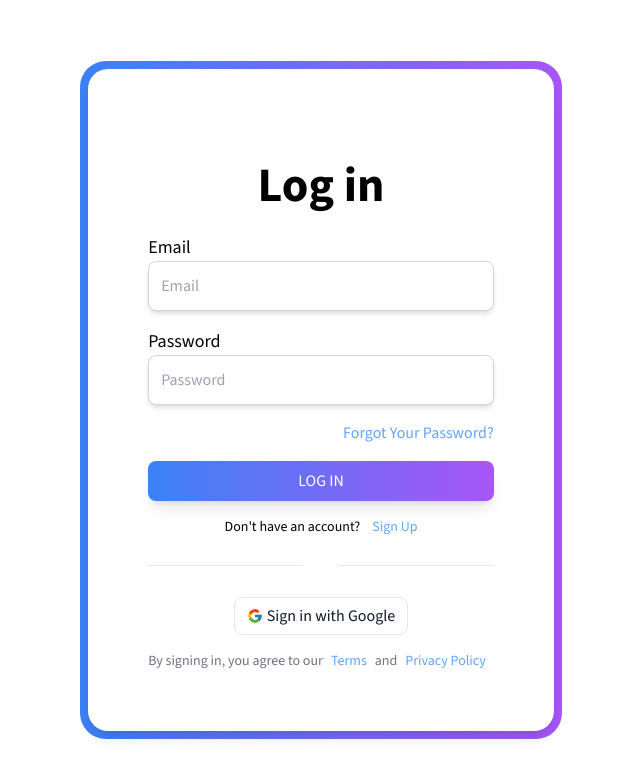
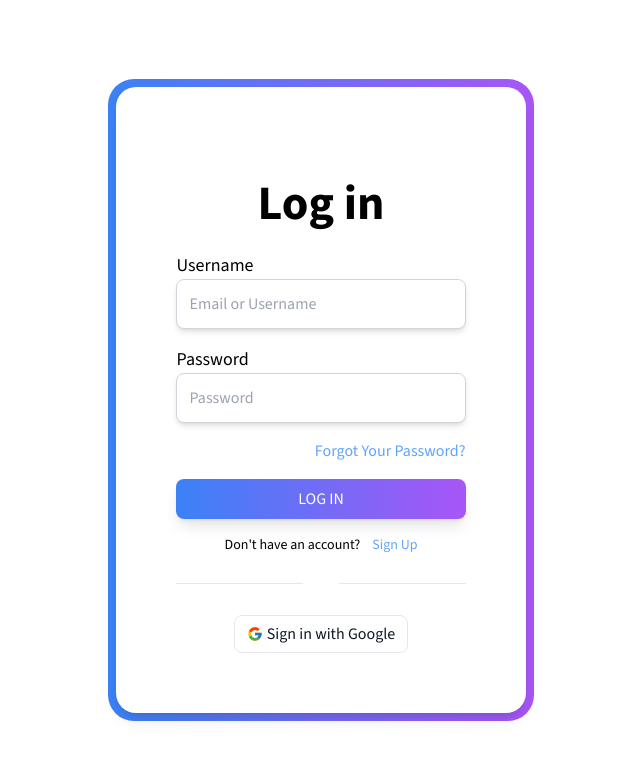
Before and after one commit to Unease08/BuGhar_Frontend, a React (Vite) app: page /login in a window 1280 px wide. Shown: the top 778 px of the page, without its empty margins (319-959 px from the left). Built offline with nearby package versions, Linux system fonts and the light colour scheme.

Commit message:
login authentication completed

```diff
--- a/package.json
+++ b/package.json
@@ -27,6 +27,9 @@
     "@nivo/line": "^0.84.0",
     "@nivo/pie": "^0.84.0",
     "@nivo/stream": "^0.84.0",
+    "axios": "^1.7.2",
+    "formik": "^2.4.6",
+    "qs": "^6.12.3",
     "react": "^18.2.0",
     "react-dom": "^18.2.0",
     "react-just-parallax": "^3.1.16",
@@ -36,6 +39,7 @@
     "yup": "^1.4.0"
   },
   "devDependencies": {
+    "@types/qs": "^6.9.15",
     "@types/react": "^18.2.56",
     "@types/react-dom": "^18.2.19",
     "@types/scroll-lock": "^2.1.3",
--- /dev/null
+++ b/src/library/Api.jsx
@@ -0,0 +1,28 @@
+import axios from "axios";
+import qs from "qs";
+
+// Create an instance of axios with a custom config
+const api = axios.create({
+  baseURL: "http://127.0.0.1:8000/api/v1",
+  headers: {
+    "Content-Type": "application/json", // default content type
+  },
+});
+
+// Interceptor to set the content type to 'x-www-form-urlencoded' when needed
+api.interceptors.request.use(
+  (config) => {
+    if (
+      config.headers["Content-Type"] === "application/x-www-form-urlencoded"
+    ) {
+      config.data = qs.stringify(config.data);
+    }
+    return config;
+  },
+  (error) => {
+    return Promise.reject(error);
+  }
+);
+
+// Export the axios instance to be used in other files
+export default api;
--- a/src/user/components/login/Login.jsx
+++ b/src/user/components/login/Login.jsx
@@ -1,25 +1,50 @@
 import React from "react";
 import { Formik, Form, Field, ErrorMessage } from "formik";
 import * as Yup from "yup";
+import api from "../../../library/Api";
 
 const validationSchema = Yup.object().shape({
-  email: Yup.string()
-    .email("Invalid email format")
-    .required("Email is required"),
+  identifier: Yup.string().required("Email or Username is required"),
   password: Yup.string()
-    .min(8, "Password must be at least 8 characters")
+    .min(6, "Password must be at least 6 characters")
     .required("Password is required"),
 });
 
 const Login = () => {
-  const handleSubmit = (values) => {
-    // Add your login logic here
-    console.log(values);
+  const handleSubmit = async (values, { setSubmitting, setErrors }) => {
+    try {
+      const response = await api.post(
+        "/auth/login",
+        {
+          email: values.identifier.includes("@") ? values.identifier : null,
+          username: !values.identifier.includes("@") ? values.identifier : null,
+          password: values.password,
+        },
+        {
+          headers: {
+            "Content-Type": "application/x-www-form-urlencoded",
+          },
+        }
+      );
+
+      const { access_token, refresh_token, token_type } = response.data;
+
+      // Store tokens in localStorage or any state management solution
+      localStorage.setItem("access_token", access_token);
+      localStorage.setItem("refresh_token", refresh_token);
+      localStorage.setItem("token_type", token_type);
+
+      console.log("Login Successfull");
+    } catch (error) {
+      console.error("Login error:", error);
+      setErrors({ apiError: "Invalid email or password" });
+    }
+    setSubmitting(false);
   };
 
   return (
     <div className="flex font-poppins items-center justify-center">
-      <div className="h-screen w-screen flex justify-center items-center">
+      <div className="h-screen w-screen flex justify-center items-center dark:bg-gray-900">
         <div className="grid gap-8">
           <div
             id="back-div"
@@ -30,28 +55,28 @@ const Login = () => {
                 Log in
               </h1>
               <Formik
-                initialValues={{ email: "", password: "" }}
+                initialValues={{ identifier: "", password: "" }}
                 validationSchema={validationSchema}
                 onSubmit={handleSubmit}
               >
-                {({ handleSubmit }) => (
-                  <Form onSubmit={handleSubmit} className="space-y-4">
+                {({ isSubmitting, errors }) => (
+                  <Form className="space-y-4">
                     <div>
                       <label
-                        htmlFor="email"
+                        htmlFor="identifier"
                         className="mb-2 dark:text-gray-400 text-lg"
                       >
-                        Email
+                        Username
                       </label>
                       <Field
-                        id="email"
-                        name="email"
-                        type="email"
+                        id="identifier"
+                        name="identifier"
+                        type="text"
                         className="border p-3 dark:bg-indigo-700 dark:text-gray-300 dark:border-gray-700 shadow-md placeholder:text-base focus:scale-105 ease-in-out duration-300 border-gray-300 rounded-lg w-full"
-                        placeholder="Email"
+                        placeholder="Email or Username"
                       />
                       <ErrorMessage
-                        name="email"
+                        name="identifier"
                         component="div"
                         className="text-red-500 text-sm mt-2"
                       />
@@ -76,6 +101,11 @@ const Login = () => {
                         className="text-red-500 text-sm mt-2"
                       />
                     </div>
+                    {errors.apiError && (
+                      <div className="text-red-500 text-sm mt-2">
+                        {errors.apiError}
+                      </div>
+                    )}
                     <div className="mb-4 text-right">
                       <a
                         className="group text-blue-400 transition-all duration-100 ease-in-out"
@@ -89,8 +119,9 @@ const Login = () => {
                     <button
                       className="bg-gradient-to-r dark:text-gray-300 from-blue-500 to-purple-500 shadow-lg mt-6 p-2 text-white rounded-lg w-full hover:scale-105 hover:from-purple-500 hover:to-blue-500 transition duration-300 ease-in-out"
                       type="submit"
+                      disabled={isSubmitting}
                     >
-                      LOG IN
+                      {isSubmitting ? "Logging in..." : "LOG IN"}
                     </button>
                   </Form>
                 )}
@@ -143,42 +174,20 @@ const Login = () => {
                       ></path>
                       <path
                         fill="#FF3D00"
-                        d="M6.306,14.691l6.571,4.819C14.655,15.108,18.961,12,24,12c3.059,0,5.842,1.154,7.961,3.039l5.657-5.657 C34.046,6.053,29.268,4,24,4C16.318,4,9.656,8.337,6.306,14.691z"
+                        d="M6.306,14.691l6.571,4.819C14.655,15.108,19.009,12,24,12c3.059,0,5.842,1.154,7.961,3.039l5.657-5.657 C34.046,6.053,29.268,4,24,4C15.846,4,9.059,8.835,6.306,14.691z"
                       ></path>
                       <path
                         fill="#4CAF50"
-                        d="M24,44c5.166,0,9.86-1.977,13.409-5.192l-6.19-5.238C29.211,35.091,26.715,36,24,36 c-5.202,0-9.619-3.317-11.283-7.946l-6.522,5.025C9.505,39.556,16.227,44,24,44z"
+                        d="M24,44c5.132,0,9.799-1.977,13.293-5.186l-6.065-5.258C29.269,35.664,26.729,36,24,36 c-5.228,0-9.675-3.346-11.326-8.014l-6.513,5.02C9.139,39.106,16.059,44,24,44z"
                       ></path>
                       <path
                         fill="#1976D2"
-                        d="M43.611,20.083H42V20H24v8h11.303c-0.792,2.237-2.231,4.166-4.087,5.571 c0.001-0.001,0.002-0.001,0.003-0.002l6.19,5.238C36.971,39.205,44,34,44,24C44,22.659,43.862,21.35,43.611,20.083z"
+                        d="M43.611,20.083H42V20H24v8h11.303c-0.801,2.261-2.23,4.216-4.085,5.655 c0.002-0.001,0.004-0.003,0.006-0.005l6.065,5.258C36.48,38.084,44,32,44,24C44,22.659,43.862,21.35,43.611,20.083z"
                       ></path>
                     </svg>
                     Sign in with Google
                   </span>
                 </button>
-              </div>
-              <div className="text-gray-500 flex text-center flex-col mt-4 items-center text-sm">
-                <p className="cursor-default">
-                  By signing in, you agree to our
-                  <a
-                    className="group text-blue-400 transition-all duration-100 ease-in-out"
-                    href="#"
-                  >
-                    <span className=" ml-2 mr-2 cursor-pointer bg-left-bottom bg-gradient-to-r from-blue-400 to-blue-400 bg-[length:0%_2px] bg-no-repeat group-hover:bg-[length:100%_2px] transition-all duration-500 ease-out">
-                      Terms
-                    </span>
-                  </a>
-                  and
-                  <a
-                    className="group text-blue-400 transition-all duration-100 ease-in-out"
-                    href="#"
-                  >
-                    <span className="ml-2 mr-2 cursor-pointer bg-left-bottom bg-gradient-to-r from-blue-400 to-blue-400 bg-[length:0%_2px] bg-no-repeat group-hover:bg-[length:100%_2px] transition-all duration-500 ease-out">
-                      Privacy Policy
-                    </span>
-                  </a>
-                </p>
               </div>
             </div>
           </div>
```
Also changed, not shown: 1 other file (tests, documents, lock files or other folders).
